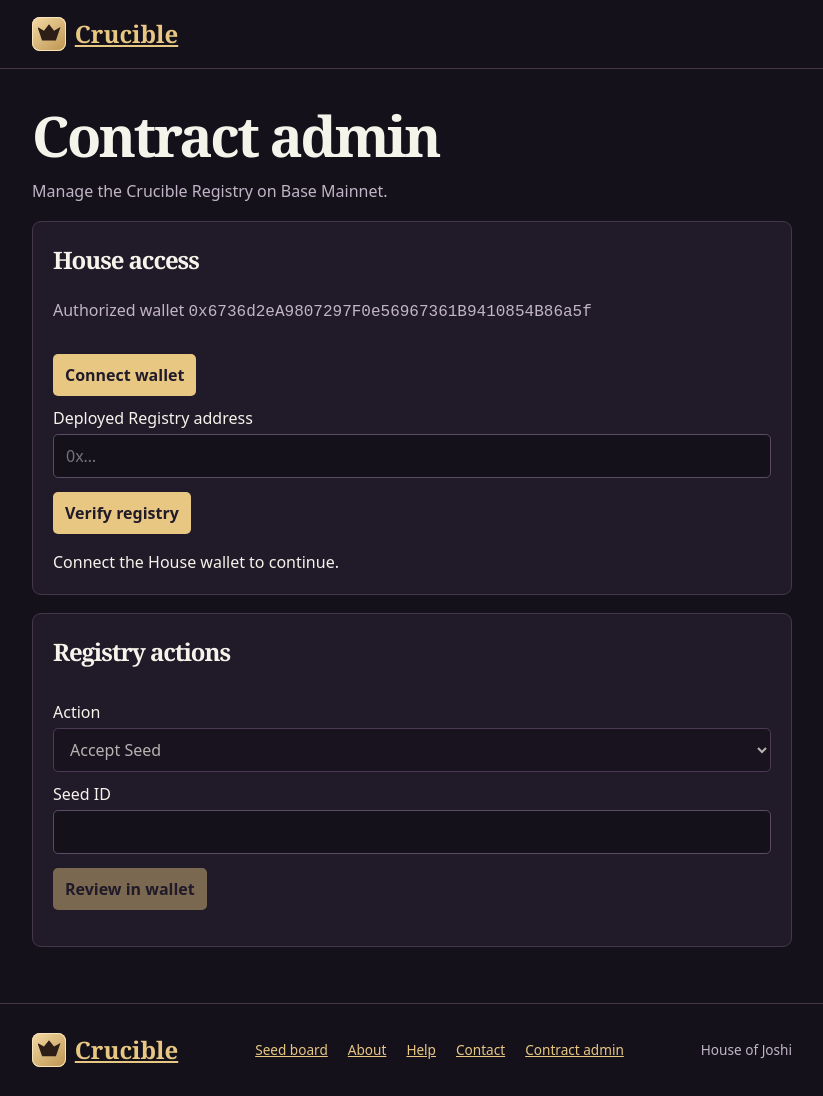
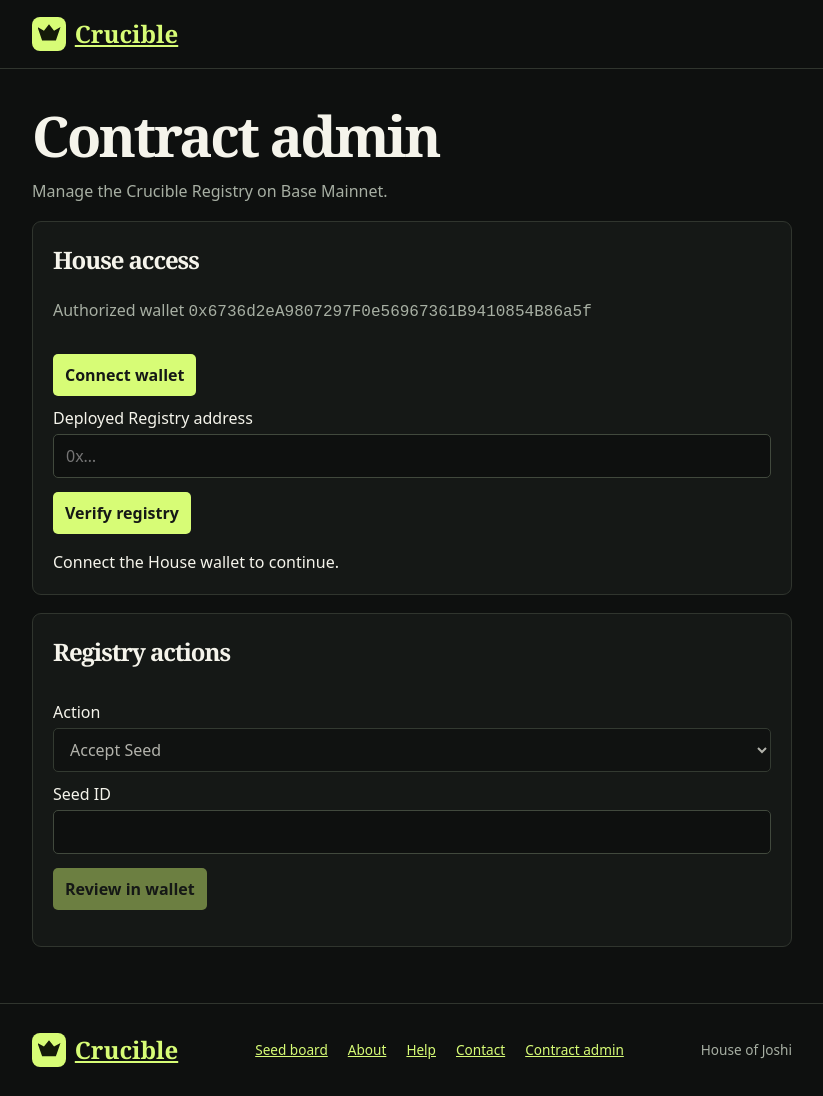
Before and after one commit to anshujoshi15-web/Crucible, a plain HTML site: page web/admin.html in a window 1280 px wide. Shown: the whole page, without its empty margins (228-1051 px from the left). Drawn offline with Linux system fonts and the light colour scheme.

Commit message:
Restore original Crucible color palette

```diff
--- a/web/admin.html
+++ b/web/admin.html
@@ -4,18 +4,18 @@
 <meta name="viewport" content="width=device-width,initial-scale=1">
 <title>Contract admin · Crucible</title>
 <style>
-:root{color-scheme:dark;font:16px/1.5 system-ui,sans-serif;background:#15111b;color:#f5f4eb;--accent:#e8c783;--line:#45384b;--muted:#c1b5c7}*{box-sizing:border-box}body{margin:0}header{border-bottom:1px solid var(--line);padding:16px 0}main,header div{width:min(760px,calc(100% - 32px));margin:auto}main{padding:38px 0}a{color:var(--accent)}h1{font-size:clamp(2rem,7vw,3.5rem);line-height:1;letter-spacing:-.06em;margin:0 0 16px}h2{margin-top:0}.panel{background:#201a29;border:1px solid var(--line);border-radius:9px;padding:20px;margin:18px 0}label{display:block;margin:10px 0 4px}input,select,button{font:inherit;border-radius:5px;padding:9px 12px}input,select{display:block;width:100%;background:#15111b;color:inherit;border:1px solid #5d4a64}button{background:var(--accent);color:#201a29;border:0;font-weight:650;margin-top:14px;cursor:pointer}button:disabled{opacity:.45;cursor:default}button:focus-visible,input:focus-visible,select:focus-visible,a:focus-visible{outline:2px solid var(--accent);outline-offset:3px}code{overflow-wrap:anywhere}.muted{color:var(--muted)}#status,#tx-status{overflow-wrap:anywhere}fieldset{border:0;padding:0;margin:0;min-width:0}p:last-child{margin-bottom:0}
+:root{color-scheme:dark;font:16px/1.5 system-ui,sans-serif;background:#0e100f;color:#f5f4eb;--accent:#d7fc76;--line:#30352e;--muted:#a7afa3}*{box-sizing:border-box}body{margin:0}header{border-bottom:1px solid var(--line);padding:16px 0}main,header div{width:min(760px,calc(100% - 32px));margin:auto}main{padding:38px 0}a{color:var(--accent)}h1{font-size:clamp(2rem,7vw,3.5rem);line-height:1;letter-spacing:-.06em;margin:0 0 16px}h2{margin-top:0}.panel{background:#151816;border:1px solid var(--line);border-radius:9px;padding:20px;margin:18px 0}label{display:block;margin:10px 0 4px}input,select,button{font:inherit;border-radius:5px;padding:9px 12px}input,select{display:block;width:100%;background:#0e100f;color:inherit;border:1px solid #41493d}button{background:var(--accent);color:#151816;border:0;font-weight:650;margin-top:14px;cursor:pointer}button:disabled{opacity:.45;cursor:default}button:focus-visible,input:focus-visible,select:focus-visible,a:focus-visible{outline:2px solid var(--accent);outline-offset:3px}code{overflow-wrap:anywhere}.muted{color:var(--muted)}#status,#tx-status{overflow-wrap:anywhere}fieldset{border:0;padding:0;margin:0;min-width:0}p:last-child{margin-bottom:0}
 
 .brand{display:inline-flex;align-items:center;gap:.55rem;white-space:nowrap}
-.crucible-mark{width:34px;height:34px;display:inline-grid;place-items:center;border-radius:8px;background:#e8c783;flex:none}
-.crucible-mark::before{content:"";width:23px;height:23px;background:#2d1e18;clip-path:polygon(0 18%,35% 18%,50% 37%,65% 18%,100% 18%,72% 86%,28% 86%)}
+.crucible-mark{width:34px;height:34px;display:inline-grid;place-items:center;border-radius:8px;background:#d7fc76;flex:none}
+.crucible-mark::before{content:"";width:23px;height:23px;background:#141a09;clip-path:polygon(0 18%,35% 18%,50% 37%,65% 18%,100% 18%,72% 86%,28% 86%)}
 
 h1,h2{font-family:"Cormorant Garamond",Georgia,serif;font-weight:700;letter-spacing:-.045em}
 .brand{font-family:"Cormorant Garamond",Georgia,serif;font-weight:700;font-size:1.5rem}
-.crucible-mark{background:linear-gradient(140deg,#f4dba4,#bd9350);box-shadow:inset 0 0 0 1px #f9e3b8;border-radius:8px}
+.crucible-mark{background:#d7fc76;border-radius:8px}
 .crucible-mark::before{clip-path:polygon(0 20%,28% 36%,50% 8%,72% 36%,100% 20%,80% 78%,20% 78%)}
 
-.site-footer{border-top:1px solid #45384b;padding:24px 0;color:#c1b5c7;font-size:.85rem}
+.site-footer{border-top:1px solid #30352e;padding:24px 0;color:#a7afa3;font-size:.85rem}
 .site-footer .wrap{display:flex;align-items:center;justify-content:space-between;gap:16px;flex-wrap:wrap}
 .site-footer nav{display:flex;flex-wrap:wrap;gap:8px 20px}
 .site-footer nav a{display:inline-flex;align-items:center;min-height:44px}
```
Also changed, not shown: web/about.html (+3 -3 lines), web/contact.html (+3 -3 lines), web/help.html (+3 -3 lines), web/index.html (+5 -5 lines).
